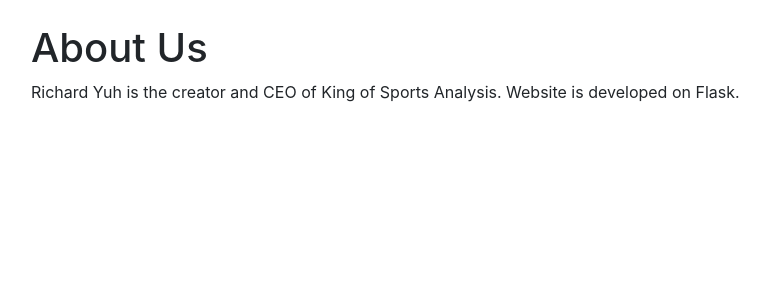
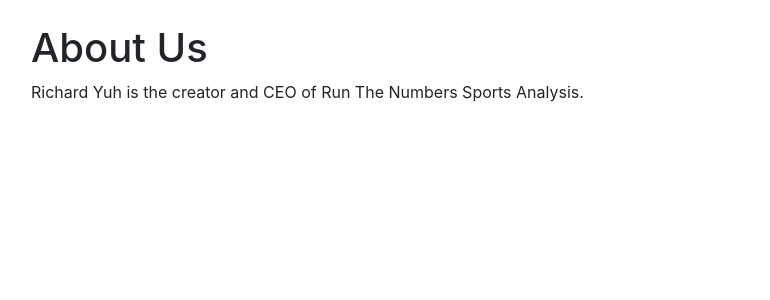
Before and after one commit to richardyuh1/RunTheNumbers, a Flask app: page /about in a window 1280 px wide. Shown: the part 56-356 px from the top of the page, without its empty margins (54-824 px from the left). Run offline with Flask 2, Linux system fonts and the light colour scheme; some libraries are stand-ins or nearby versions.

Commit message:
modified about.html

```diff
--- a/templates/about.html
+++ b/templates/about.html
@@ -3,5 +3,5 @@
 {% block body %}
 	<br>
 	<h1>About Us</h1>
-	<p>Richard Yuh is the creator and CEO of King of Sports Analysis. Website is developed on Flask. </p>
+	<p>Richard Yuh is the creator and CEO of Run The Numbers Sports Analysis. </p>
 {% endblock %}
```
